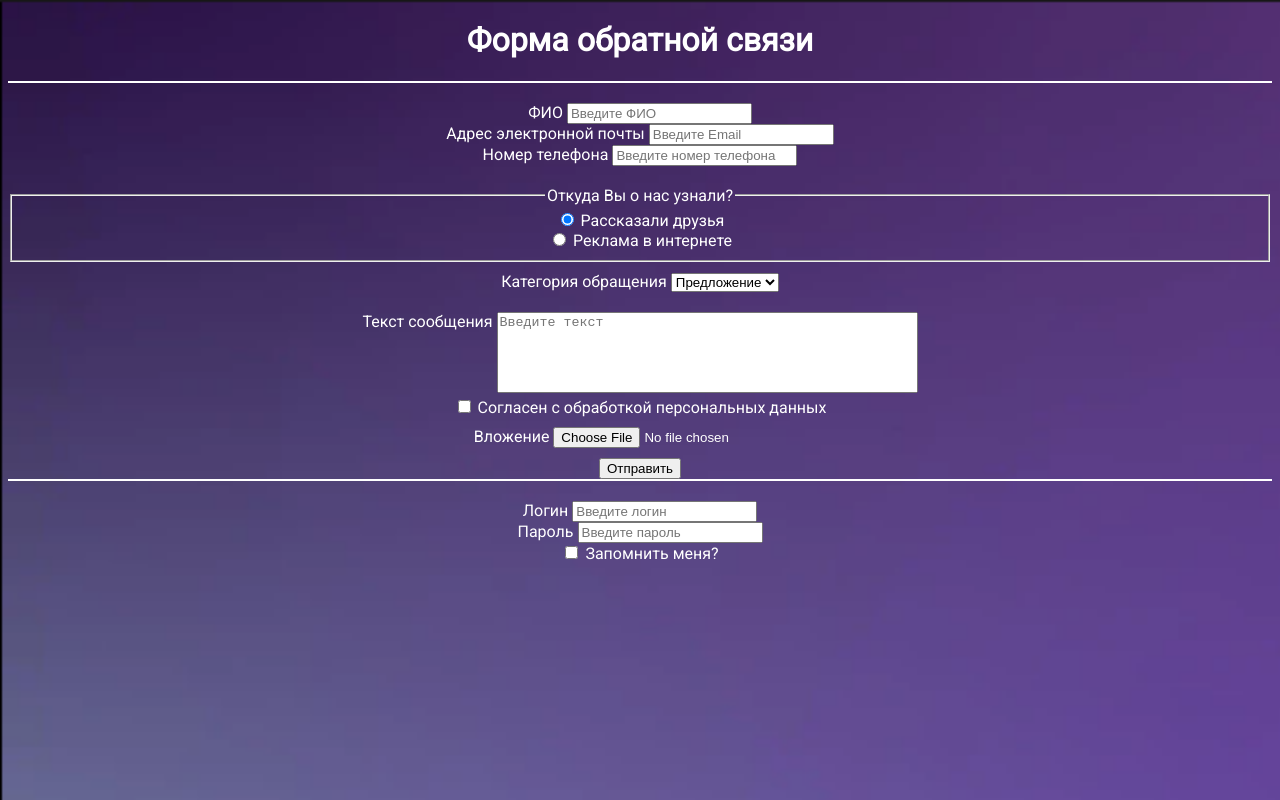
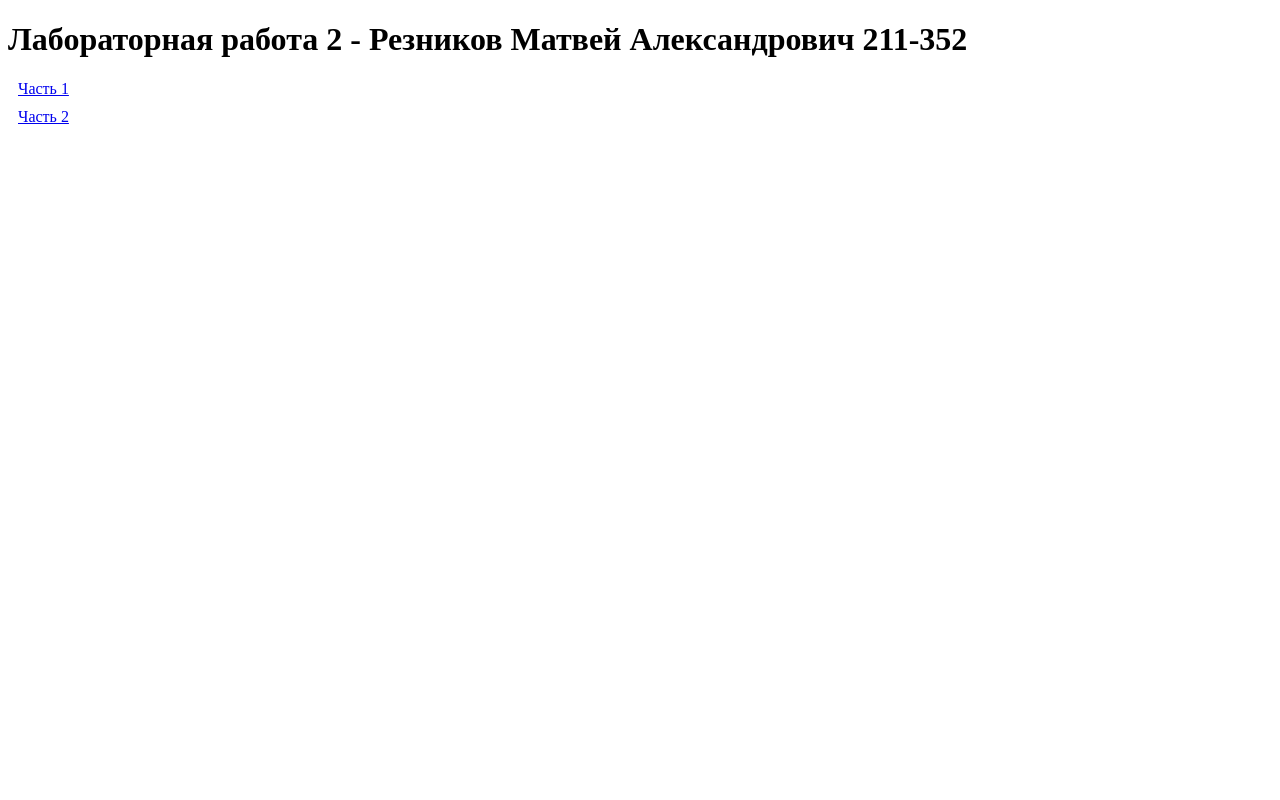
Before and after one commit to zerBlessed/Reznikov-211-352-web-dev-2022-1, a plain HTML site: page Lab2/index.html in a window 1280 px wide. Drawn offline with Linux system fonts and the light colour scheme.

Commit message:
Lab2 redone

```diff
--- a/Lab2/index.html
+++ b/Lab2/index.html
@@ -1,96 +1,23 @@
 <!DOCTYPE html>
-<html lang="en">
+<html lang="ru">
 <head>
     <meta charset="UTF-8">
+    <meta http-equiv="X-UA-Compatible" content="IE=edge">
     <meta name="viewport" content="width=device-width, initial-scale=1.0">
     <link rel="stylesheet" href="style.css">
-		<link rel="preconnect" href="https://fonts.googleapis.com">
-		<link rel="preconnect" href="https://fonts.gstatic.com" crossorigin>
-		<link href="https://fonts.googleapis.com/css2?family=Roboto&display=swap" rel="stylesheet">
-	<title>Форма обратной связи</title>
+    <title>Laba2</title>
 </head>
 <body>
+    <header>
+        <h1>Лабораторная работа 2 - Резников Матвей Александрович 211-352</h1>
+    </header>
     <main>
-		<header class="header">
-		<h1>Форма обратной связи</h1>
-		</header>
-
-		<form method="POST" action="http://httpbin.org/post" enctype="multipart/form-data">
-
-			<input type="hidden" name="user_id" value="1">
-			<div class="reg">
-				<div>
-					<label for="fio">ФИО</label>
-					<input type="text" name="fio" id="fio" placeholder="Введите ФИО">
+        <div class="marg">
+            <a href="part1.html">Часть 1</a>
         </div>
-
-				<div>
-					<label for="email">Адрес электронной почты</label>
-					<input type="email" name="email" id="email" placeholder="Введите Email" required>
+        <div class="marg">
+            <a href="part2.html">Часть 2</a>
         </div>
-				<div>
-					<label for="tel"> Номер телефона</label>
-					<input type="tel" name="Telephone" id="tel" placeholder="Введите номер телефона">
-				</div>
-			</div>
-
-				<fieldset>
-    				<legend>Откуда Вы о нас узнали?</legend>
-
-					    <div>
-					      <input type="radio" id="friends" name="source" value="friends"
-					             checked required>
-					      <label for="friends">Рассказали друзья</label>
-					    </div>
-
-					    <div>
-					      <input type="radio" id="internet" name="source" value="internet">
-					      <label for="internet" required>Реклама в интернете</label>
-					    </div>
-					</div>
-
-				</fieldset>
-
-				<div class="category">
-					<label for="category">Категория обращения</label>
-					<select name="category_id" id="category">
-						<option value="1">Жалоба</option>
-						<option value="2" selected>Предложение</option>
-					</select>
-				</div>
-
-				<div>
-					<label class="msg" for="msg">Текст сообщения</label>
-					<textarea name="msg" id="msg" cols=50" rows="5" placeholder="Введите текст"></textarea>
-				</div>
-
-				<div class="agreement">
-					<input type="checkbox" name="agreement" id="agreement" required value="true">
-					<label for="agreement">Согласен с обработкой персональных данных</label>
-				</div>
-
-				<div class = "attachment">
-					<label for="attachment">Вложение</label>
-					<input type="file" name="attachment" id="attachment">
-				</div>
-			<div class="submit">
-			<button type="submit">Отправить</button>
-			</div>
-			<div class="auth">
-				<label for="Login">Логин</label>
-					<input type="text" name="login" id="login" placeholder="Введите логин">
-				</div>
-
-				<div>
-					<label for="password">Пароль</label>
-					<input type="password" name="password" id="password" placeholder="Введите пароль" required>
-				</div>
-				<div class="remember">
-					<input type="checkbox" name="remember" id="remember" required value="true">
-					<label for="remember">Запомнить меня?</label>
-				</div>
-			</div>
-		</form>
     </main>
 </body>
 </html>
--- a/Lab2/style.css
+++ b/Lab2/style.css
@@ -1,48 +1,45 @@
-body {
-	margin: 1;
-	font-family: 'Roboto', sans-serif;
-	padding: 0;
-	background-image: url("images/back.png");
-	background-size: 100%;
-	color: white;
-	text-align: center;
+.body1 {
+    font-family: 'Roboto', sans-serif;
+    text-align: center;
+    margin: 0 auto;
+    margin-right: 35%;
+    margin-left: 35%;
+    background-image: url("images/back.png");
+    background-size: 100%;
+    color: rgb(0, 255, 200);
 }
+.marg {
+    margin: 10px;
+}
+button {
+    margin: 10px auto;
+    display: block;
+}
+footer {
+    padding: 20px 0;
+}
+.auth {
+    border: 3px solid black;
+    border-radius: 5px;
+}
+.form1 {
+    border: 3px solid black;
+    border-radius: 5px;
 
-.reg {
-	margin-top: 20px;
-	margin-bottom: 20px;
 }
+.body2 {
+    font-family: 'Roboto', sans-serif;
+    text-align: center;
+    background-image: url("images/back.png");
+    background-size: 100%;
+    color: rgb(0, 255, 200);
+}
+.main2 {
+    margin: 0 auto;
+    margin-left: 40%;
+    margin-right: 40%;
 
-.header {
-	text-align: center;
-	border-bottom: 2px solid white;
 }
-fieldset {
-	margin-bottom: 10px;
+.body2 a, .body1 a {
+    color: aliceblue;
 }
-.category {
-	margin-bottom: 20px;
-}
-.msg {
-	margin-bottom: 10px;
-}
-.agreement {
-	margin-bottom: 10px;
-}
-.attachment {
-	margin-bottom: 10px;
-}
-.submit {
-	text-align: center;
-}
-.msg {
-	vertical-align: top;
-}
-.submit {
-	margin-top: 10px;
-	margin-bottom: 20px;
-	border-bottom: 2px solid white;
-}
-textarea {
-	resize: none;
-}
```
Also changed, not shown: Lab2/part1.html (added, +71 -0 lines), Lab2/part2.html (added, +37 -0 lines). Lines whose indentation alone changed are shown as unchanged.
